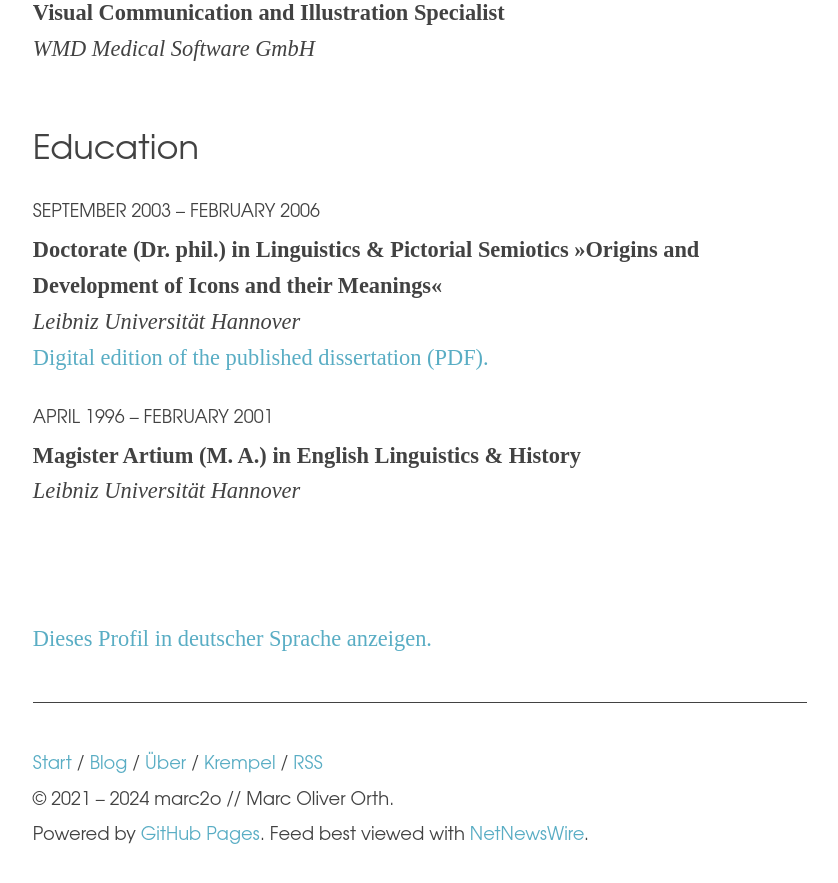
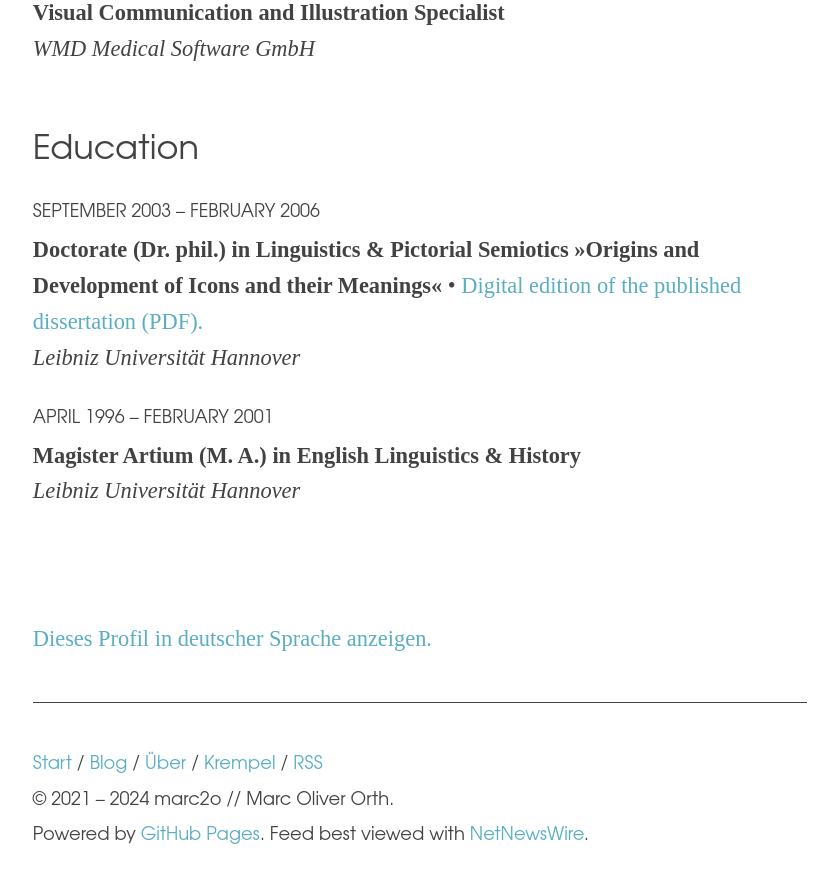
Before and after one commit to marc2o/marc2o.github.io, a Jekyll site: the page built from cv/marc.md, in a window 1280 px wide and 900 px high, scrolled down 1924 px. Shown: the top 883 px of the window, without its empty margins (220-1058 px from the left). Built offline with Jekyll 4.4.1, drawn with Linux system fonts in a browser that asks for light colours.

Commit message:
Update cv.html

```diff
--- a/_layouts/cv.html
+++ b/_layouts/cv.html
@@ -50,11 +50,13 @@
 				{% for position in site.data.cv.education[page.language].positions %}
 				<li>
 					<span>{{ position.from }} – {{ position.to }}</span><br>
-					<strong>{{ position.what }}</strong><br>
+					<strong>{{ position.what }}</strong>
+					{% if position.more %}
+					&#32;&bull;&#32;<a href="{{ position.more.url }}" target="_blank">{{ position.more.inf }}</a><br>
+					{% else %}
+					<br>
+					{% endif %}
 					<em>{{ position.where }}</em>
-					{% if position.more %}
-					<br><a href="{{ position.more.url }}" target="_blank">{{ position.more.inf }}</a>
-					{% endif %}
 				</li>
 				{% endfor %}
 			</ul>
```
